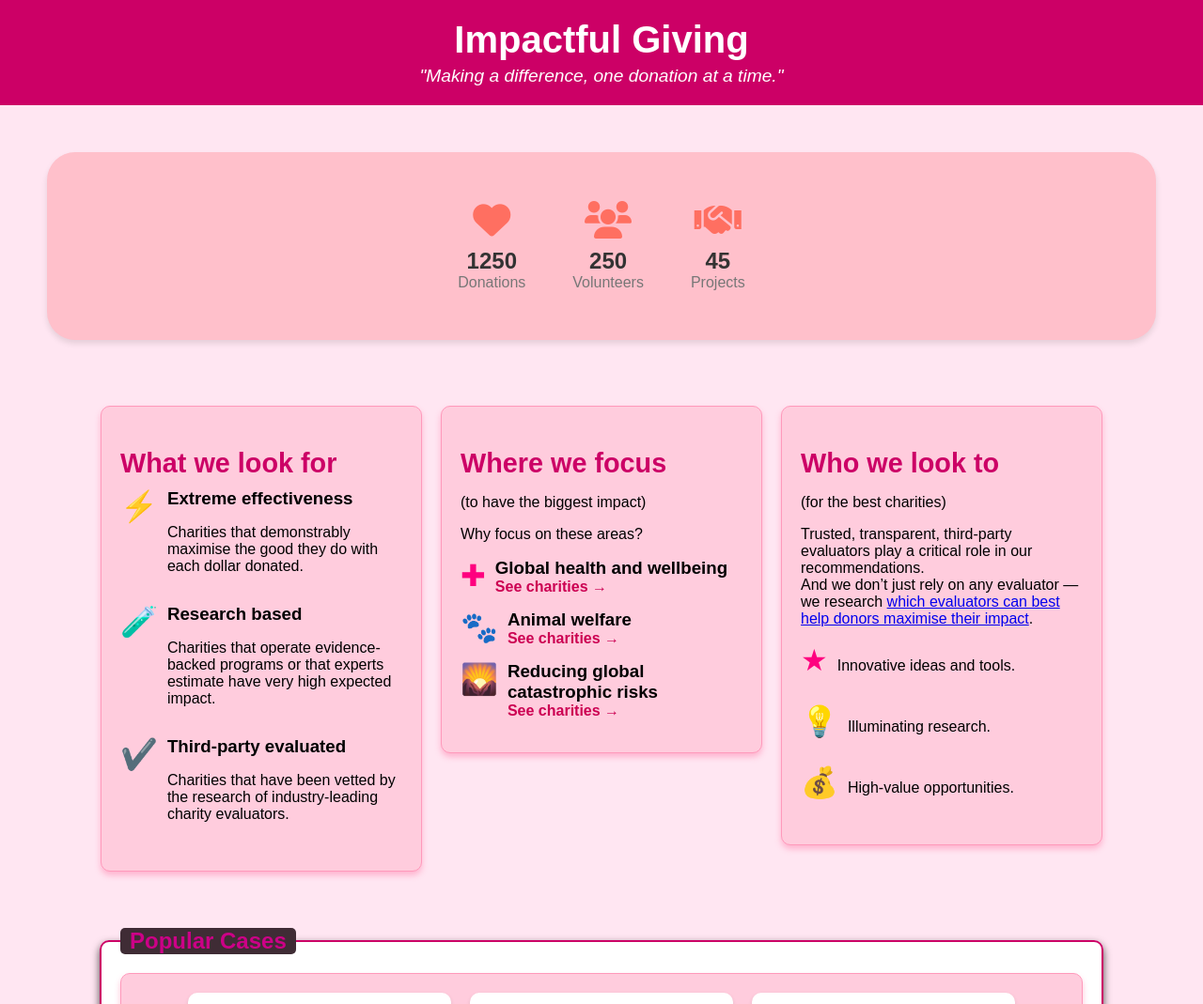
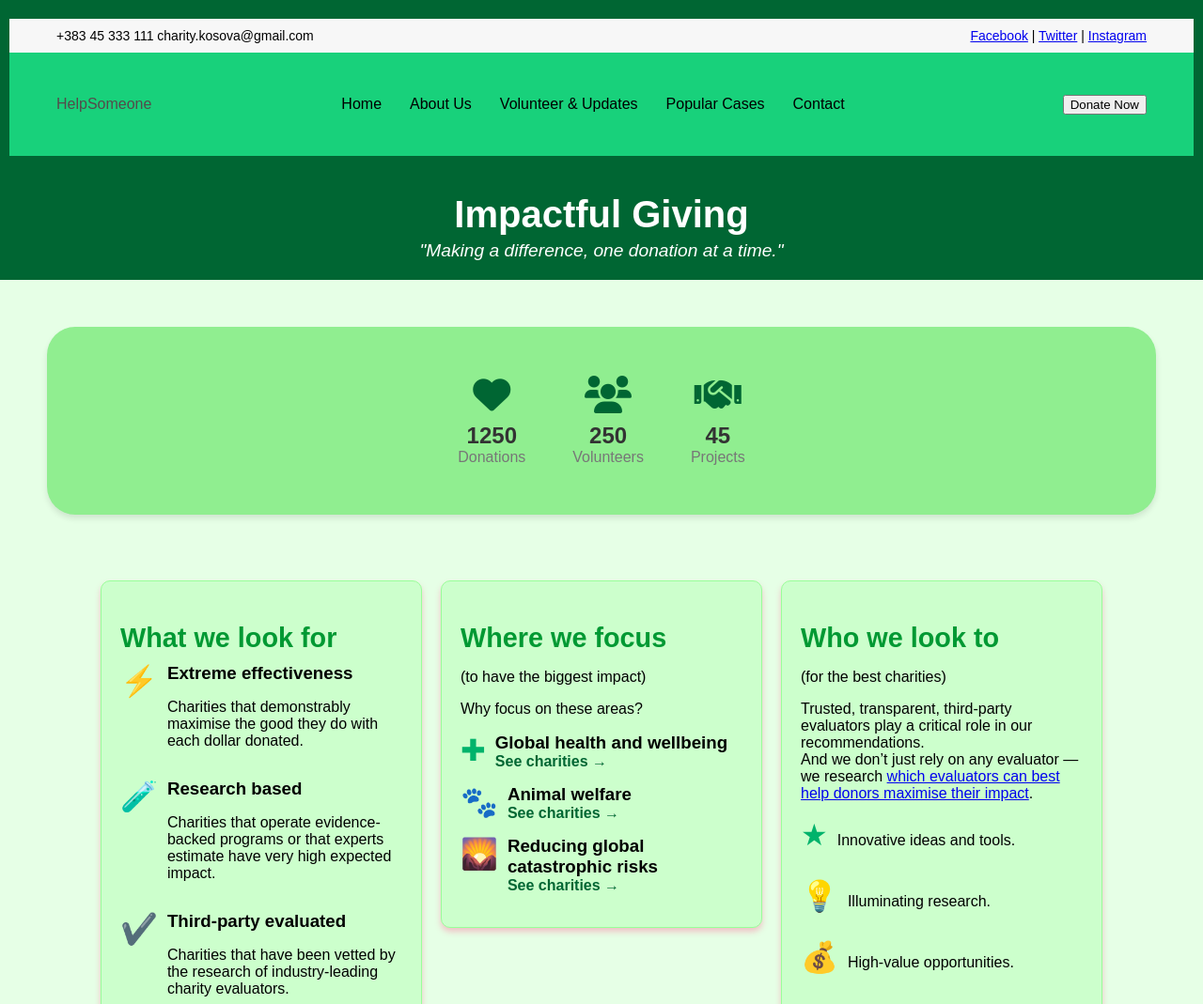
Before and after one commit to elejerlija/UEB25_Gr6, a PHP site: page /popular.html in a window 1280 px wide. Shown: the top 1069 px of the page at 94% size. Run offline with PHP 8.4, Linux system fonts and the light colour scheme.

Commit message:
Ndryshimi i Ngjyres dhe Shtimi i Header

```diff
--- a/popular.css
+++ b/popular.css
@@ -3,9 +3,10 @@ body {
     font-family: Arial, sans-serif;
     margin: 0;
     padding: 0;
-    background-color: #ffe6f2;
+    background-color: #e6ffe6;
 
 }
+
 .stats-board {
     display: flex;
     gap: 50px;
@@ -14,56 +15,66 @@ body {
     border-radius: 30px;
     box-shadow: 0 4px 6px rgba(0, 0, 0, 0.1);
     font-family: Arial, sans-serif;
-    background-color: pink;
+    background-color: #90ee90;
     margin: 50px;
     display: flex;
     justify-content: center;
     align-items: center;
     height: 200px;
 }
+
 .stat-item {
     text-align: center;
 }
+
 .stat-item i {
     font-size: 40px;
-    color: #ff6f61;
+    color: #006633;
 }
+
 .stat-number {
     font-size: 24px;
     font-weight: bold;
     color: #333;
     margin-top: 10px;
 }
+
 .stat-label {
     font-size: 16px;
     color: #777;
 }
+
 header {
-    background-color: #cc0066;
+    background-color: #006633;
     color: white;
     padding: 20px 10px;
     text-align: center;
 }
+
 header h1 {
     margin: 0;
     font-size: 2.5em;
 }
+
 header p {
     margin: 5px 0 0 0;
     font-size: 1.2em;
     font-style: italic;
 }
+
 footer {
-    background-color: #cc0066;
+    background-color: #006600;
     color: white;
     text-align: center;
     padding: 10px 0;
     width: 100%;
 }
+
 footer p {
     margin: 0;
     font-size: 1em;
 }
+
 .horizontal-container {
     display: flex;
     gap: 20px;
@@ -74,82 +85,95 @@ footer p {
     flex-wrap: wrap;
     padding: 20px;
 }
+
 .section {
     text-align: left;
-    background-color: #ffccdd;
+    background-color: #ccffcc;
     padding: 20px;
-    border: 1px solid #ff99bb;
+    border: 1px solid #99ff99;
     border-radius: 10px;
     width: 300px;
     box-shadow: 0 4px 6px rgba(255, 102, 153, 0.4);
     flex-shrink: 0;
 }
+
 div .cases-container {
-    background-color: #ffccdd;
+    background-color: #329a5c;
     padding: 20px;
-    border: 1px solid #ff99bb;
+    border: 1px solid #99ff99;
     border-radius: 10px;
     width: auto;
-    box-shadow: 0 4px 6px rgba(255, 102, 153, 0.4);
+    box-shadow: 0 4px 6px rgba(102, 255, 153, 0.4);
     flex-shrink: 0;
 }
+
 .section h2 {
     font-size: 1.8em;
-    color: #cc0066;
+    color: #009933;
     margin-bottom: 10px;
 }
+
 .focus-item {
     position: relative;
     margin-bottom: 15px;
     display: flex;
     align-items: flex-start;
 }
+
 .focus-item .icon {
     font-size: 2em;
     margin-right: 10px;
-    color: #ff007f;
+    color: #00b36b;
 }
+
 .focus-item h3 {
     margin: 0;
 }
+
 .focus-item a {
     text-decoration: none;
-    color: #cc0052;
+    color: #006633;
     font-weight: bold;
     cursor: pointer;
 }
+
 .focus-item a:hover {
-    color: #ff0066;
+    color: #058639;
 }
+
 .modal {
     position: fixed;
     top: 50%;
     left: 50%;
     transform: translate(-50%, -50%);
     z-index: 1000;
-    background-color: #ffffff;
+    background-color: #0f722d;
     padding: 20px;
-    border: 1px solid #ff99bb;
+    border: 1px solid #99ffcc;
     border-radius: 10px;
-    box-shadow: 0 4px 6px rgba(255, 102, 153, 0.4);
+    box-shadow: 0 4px 6px rgba(102, 255, 153, 0.4);
     max-width: 400px;
     width: 90%;
     z-index: 1000;
 }
+
 .modal:not(:target) {
     display: none;
 }
+
 .modal h2 {
-    color: #cc0066;
+    color: #006633;
     margin-bottom: 10px;
 }
+
 .modal p {
-    color: #99004d;
+    color: #004d33;
 }
+
 .modal .close-btn {
     background-color: #ffccdd;
     border: none;
-    color: #cc0052;
+    color: #006633;
     padding: 10px 15px;
     border-radius: 5px;
     cursor: pointer;
@@ -158,6 +182,7 @@ div .cases-container {
     display: block;
     margin-top: 10px;
 }
+
 #modal-overlay {
     position: fixed;
     top: 0;
@@ -168,8 +193,9 @@ div .cases-container {
     z-index: 900;
     display: none;
 }
+
 fieldset {
-    border: 2px solid #cc0066;
+    border: 2px solid #17512c;
     border-radius: 10px;
     padding: 20px;
     background-color: #fff;
@@ -178,71 +204,216 @@ div .cases-container {
     box-shadow: 0 4px 8px rgba(0, 0, 0, 0.7);
     overflow: hidden;
 }
+
 legend {
     font-size: 24px;
-    color: #cc0087;
+    color: #006644;
     font-weight: bold;
     padding: 0 10px;
-    background-color: #3f2c35;
+    background-color: #60b07d;
     border-radius: 5px;
 }
+
 .cases-container {
     display: flex;
     gap: 20px;
     justify-content: center;
     flex-wrap: wrap;
 }
+
 .case {
     justify-content: center;
-    background-color: #fff;
+    background-color: #61c589;
     border-radius: 10px;
     width: 250px;
     text-align: center;
     padding: 15px;
-    box-shadow: 0 2px 4px rgba(0, 0, 0, 0.1);
+    box-shadow: 0 4px 6px rgba(0, 0, 0, 0.1);
 }
+
 .case img {
     width: 100%;
     border-radius: 10px;
     margin-bottom: 10px;
 }
+
 .progress-bar {
     width: 100%;
     height: 10px;
-    background-color: #ffe6f2;
+    background-color: #e6ffe6;
     border-radius: 5px;
     overflow: hidden;
     margin-bottom: 10px;
 }
+
 .progress-bar span {
     display: block;
     height: 100%;
-    background-color: #ff99bb;
+    background-color: #0b480b;
 }
+
 .case h3 {
     font-size: 18px;
-    color: #cc0066;
+    color: #006633;
     margin-bottom: 5px;
 }
+
 .case p {
     font-size: 14px;
     color: #333;
     margin-bottom: 15px;
 }
+
+
 .case:hover {
-    transform: scale(1.05);
-    box-shadow: 0 6px 10px rgba(0, 0, 0, 0.15);
+    background-color: #b3f0b3;
+    transform: scale(1.03);
+    box-shadow: 0 6px 8px rgba(0, 0, 0, 0.1);
+    animation: hover-scale 0.3s ease-in-out forwards;
 }
+
 .case a {
     display: inline-block;
     text-decoration: none;
     color: #fff;
-    background-color: #cc0066;
+    background-color: #018d47;
     padding: 10px 20px;
     border-radius: 5px;
     transition: background-color 0.3s;
 }
 
 .case a:hover {
-    background-color: #ff99bb;
+    background-color: #105c40;
 }
+
+/*-------------------------------------------------------*/
+.nav-links {
+    background-color: #18d17b;
+    color: rgb(84, 75, 75);
+    display: flex;
+    align-items: center;
+    justify-content: space-between;
+    padding: 15px 50px;
+}
+
+.dropdown {
+    position: relative;
+    display: inline-block;
+}
+
+.dropdown-content {
+    display: none;
+    position: absolute;
+    background-color: #18d17b;
+    color: #fff;
+    padding: 10px 0;
+    min-width: 140px;
+    z-index: 1000;
+    border-radius: 5px;
+    box-shadow: 0 4px 6px rgba(0, 0, 0, 0.5);
+}
+
+.top-bar {
+    background-color: #f7f7f7;
+    display: flex;
+    justify-content: space-between;
+    padding: 10px 50px;
+    font-size: 14px;
+    color: black;
+}
+
+.dropdown-content li {
+    list-style: none;
+    margin: 0;
+    padding-top: 4px;
+    padding-bottom: 4px;
+    text-align: left;
+    border-bottom: 0.8px solid #333;
+}
+
+.dropdown-content li:last-child {
+    border-bottom: none;
+}
+
+.dropdown-content li a {
+    color: rgb(37, 37, 37);
+    text-decoration: none !important;
+    display: block;
+}
+
+.dropdown-content li a:hover {
+    transform: scale(1.02);
+}
+
+.dropdown:hover .dropdown-content {
+    display: block;
+}
+
+.nav-links {
+    list-style: none;
+    display: flex;
+}
+
+.nav-links li {
+    margin: 0 15px;
+}
+
+.nav-links a {
+    color: black;
+    text-decoration: none;
+    font-size: 16px;
+}
+
+.nav-links a:hover {
+    text-decoration: underline;
+}
+
+ul li {
+    list-style: none;
+    margin-bottom: 12px;
+}
+
+ul li a {
+    text-decoration: none;
+    color: #fff;
+}
+/*---------------------------------------------------------------------*/
+@keyframes hover-scale {
+    0% {
+        transform: scale(1);
+        box-shadow: 0 2px 4px rgba(0, 0, 0, 0.1);
+    }
+
+    50% {
+        transform: scale(1.03);
+        box-shadow: 0 4px 8px rgba(0, 0, 0, 0.2);
+    }
+
+    100% {
+        transform: scale(1.05);
+        box-shadow: 0 4px 10px rgba(0, 0, 0, 0.3);
+    }
+}
+
+@keyframes hover-title {
+    0% {
+        transform: scale(1);
+        color: #000;
+    }
+
+    50% {
+        transform: scale(1.05);
+        color: #337d54;
+    }
+
+    100% {
+        transform: scale(1.1);
+        color: #052c1c;
+    }
+}
+
+h1:hover,
+h2:hover {
+    animation: hover-title 0.1s ease-in-out forwards;
+    cursor: pointer;
+}
--- a/popular.html
+++ b/popular.html
@@ -12,6 +12,44 @@
 
 <body>
 
+
+    <header>
+
+        <div class="top-bar">
+            <div class="contact-info">
+                <span>+383 45 333 111</span>
+                <span>charity.kosova@gmail.com</span>
+            </div>
+            <div class="social-links">
+                <a href="https://facebook.com" target="_blank">Facebook</a> |
+                <a href="https://twitter.com" target="_blank">Twitter</a> |
+                <a href="https://instagram.com" target="_blank">Instagram</a>
+            </div>
+        </div>
+
+
+        <nav class="nav-links">
+            <div class="logo">HelpSomeone</div>
+            <ul class="nav-links">
+                <li><a href="index.html">Home</a>
+                        <li class="dropdown">
+                          <a href="about.html" >About Us</a>
+                          <ul class="dropdown-content">
+                            <li><a href="about.html#about-us ">Who are we</a></li>
+                            <li><a href="#">Our Schedule</a></li>
+                            <li><a href="about.html#team-container">Our Team</a></li>
+                            <li><a href="about.htmljoin-section">Join Us</a></li>
+                          </ul>
+                        </li>
+                        <li> <a href="volunteer.html">Volunteer & Updates</a></li>
+                            <li> <a href="popular.html">Popular Cases</a></li>
+                            <li> <a href="contact.html">Contact</a></li>
+                            <li> <a href="donate.html"></a></li>
+
+            </ul>
+            <button class="make-a-donate">Donate Now</button>
+        </nav>
+    </header>
     <header>
         <h1>Impactful Giving</h1>
         <p>"Making a difference, one donation at a time."</p>
```
Lines whose indentation alone changed are shown as unchanged.
